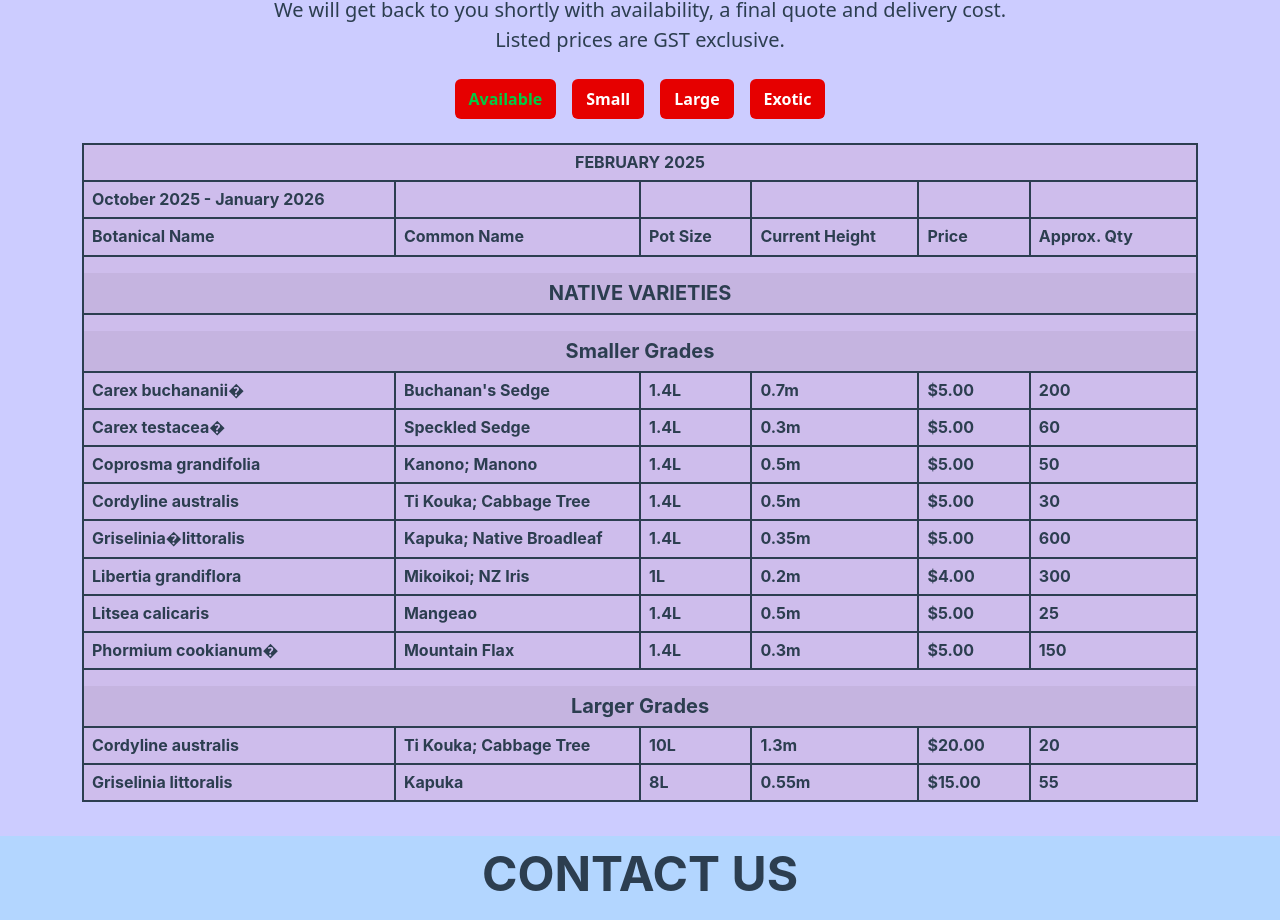
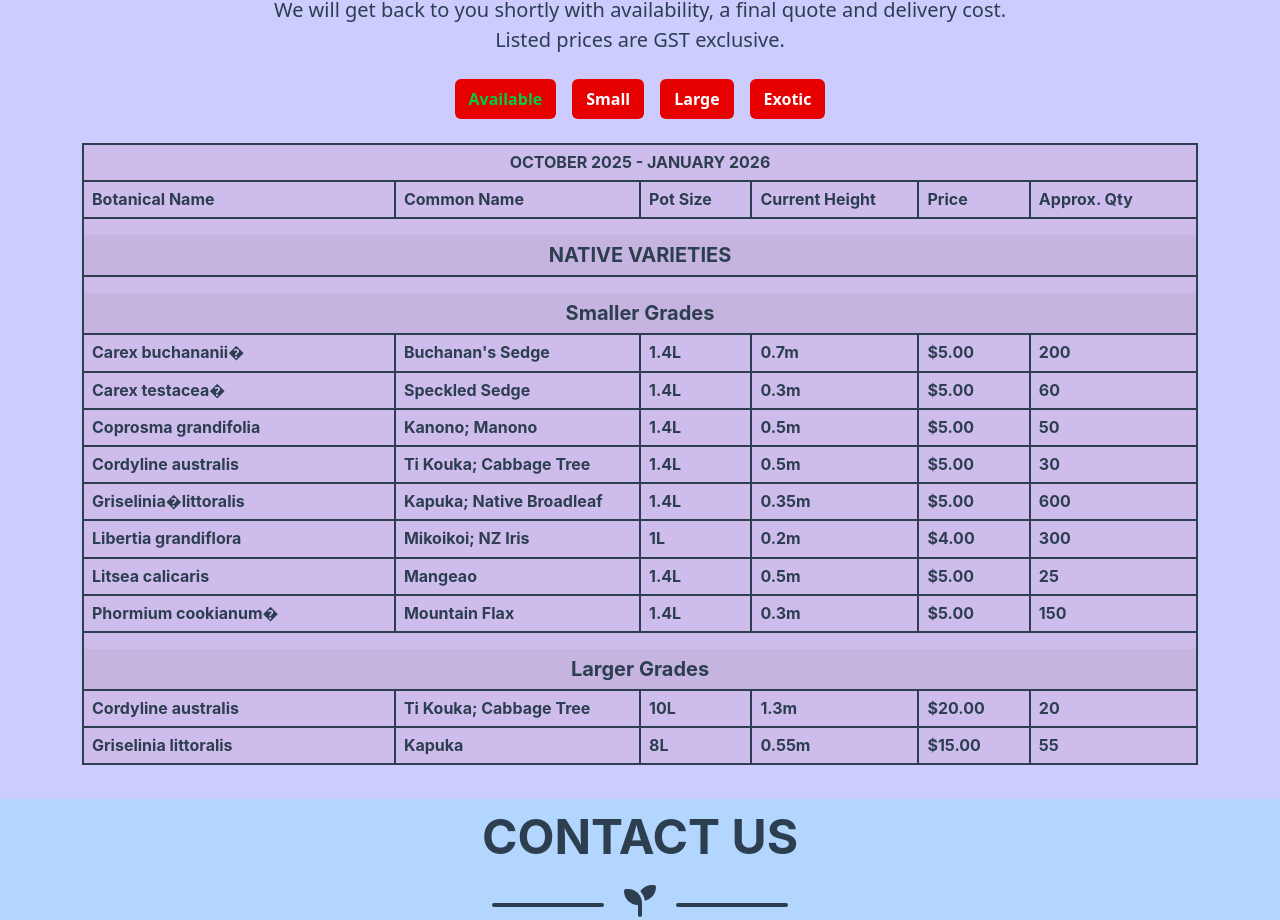
Before and after one commit to bojodesign/mistyacres, a React (Vite) app: page / in a window 1280 px wide. Shown: the part 1155-2075 px from the top of the page. Built offline with nearby package versions, Linux system fonts and the light colour scheme.

Commit message:
Change tradelist behaviour to render hardcoded date

```diff
--- a/src/components/Metadata.jsx
+++ /dev/null
@@ -1,15 +0,0 @@
-import { FILE_METADATA } from '../fileMetadata';
-
-function FileMetadata({ filePath }) {
-    const fileInfo = FILE_METADATA[filePath];
-    const lastModified = new Date(fileInfo?.lastModified || new Date());
-
-    const monthNames = ["January", "February", "March", "April", "May", "June",
-        "July", "August", "September", "October", "November", "December"];
-    const monthName = monthNames[lastModified.getMonth()];
-
-    return monthName;
-}
-
-
-export default FileMetadata;
--- a/src/components/TradeList.jsx
+++ b/src/components/TradeList.jsx
@@ -1,17 +1,17 @@
 import React, { useEffect, useState } from 'react';
 import { Table } from 'react-bootstrap';
-import { CurrentYear } from '../App';
-import FileMetadata from './Metadata';
 
 const TradeList = () => {
     const [tableData, setTableData] = useState([]);
+    const [dateRange, setDateRange] = useState('');
 
     useEffect(() => {
         // Fetch CSV file
         fetch('/assets/tradelist.csv')
             .then(response => response.text())
             .then(csvText => {
-                const rows = processCSVData(csvText);
+                const { dateRange, rows } = processCSVData(csvText);
+                setDateRange(dateRange);
                 setTableData(rows);
             })
             .catch(error => {
@@ -19,20 +19,23 @@ const TradeList = () => {
             });
     }, []);
 
-    // Process CSV data to identify headers, categories, and data rows
+    // Process CSV data to identify date range, headers, categories, and data rows
     const processCSVData = (csvText) => {
         const lines = csvText.trim().split('\n');
         const allRows = [];
 
-        // First row is header
-        const headers = lines[0].split(',');
+        // First row is now the date range
+        const dateRangeLine = lines[0].split(',')[0].trim();
+
+        // Second row is header
+        const headers = lines[1].split(',');
         allRows.push({
             type: 'header',
             data: headers
         });
 
-        // Process remaining rows
-        for (let i = 1; i < lines.length; i++) {
+        // Process remaining rows (starting from line 2)
+        for (let i = 2; i < lines.length; i++) {
             const line = lines[i].trim();
 
             // Handle empty or comma-only rows
@@ -72,7 +75,7 @@ const TradeList = () => {
             });
         }
 
-        return allRows;
+        return { dateRange: dateRangeLine, rows: allRows };
     };
 
     // Format price with $ symbol
@@ -106,7 +109,7 @@ const TradeList = () => {
                                 <React.Fragment key={`header-group-${rowIndex}`}>
                                     <tr className="text-secondary text-uppercase text-center no-hover">
                                         <td colSpan={6}>
-                                            <FileMetadata filePath="public/assets/tradelist.csv" />&nbsp;<CurrentYear />
+                                            {dateRange}
                                         </td>
                                     </tr>
                                     <tr className="text-secondary no-hover">
--- a/src/fileMetadata.js
+++ /dev/null
@@ -1,2 +0,0 @@
-// This content will be replaced during build
-export const FILE_METADATA = {};
```
